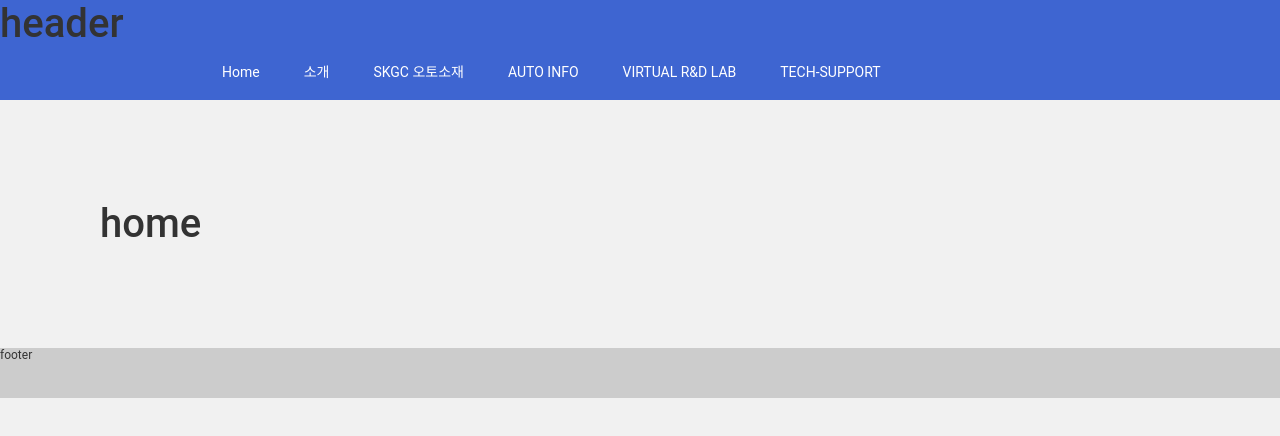
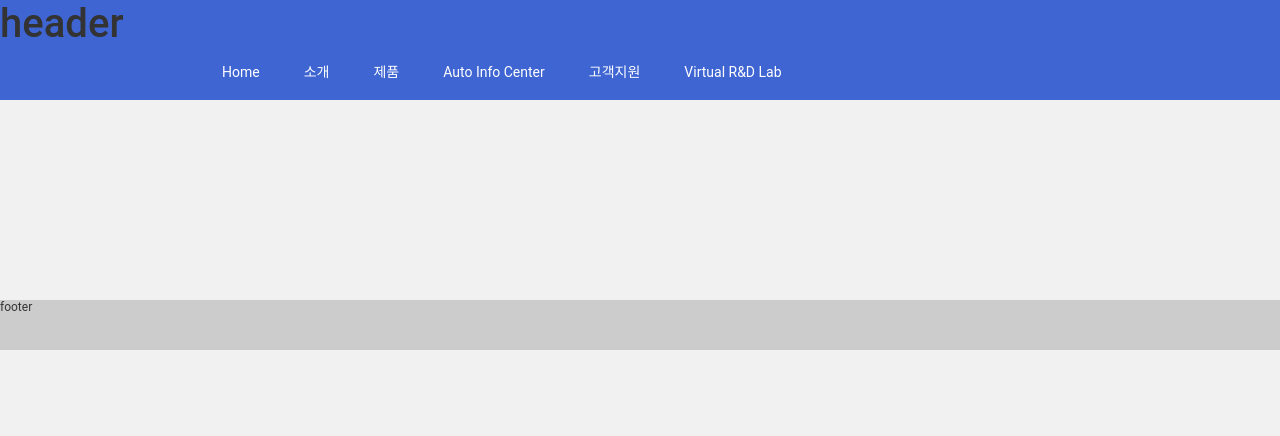
Before and after one commit to pit-ice/sam-frontend, a Vue app: page / in a window 1280 px wide. Shown: the top 436 px of the page. Built offline with nearby package versions, Linux system fonts and the light colour scheme.

Commit message:
파일구조,파일명변경

```diff
--- a/src/layout/LayoutNavi.vue
+++ b/src/layout/LayoutNavi.vue
@@ -1,12 +1,12 @@
 <template>
   <div class="nav">
     <ul>
-      <li><router-link to="/">Home</router-link></li>
-      <li><router-link to="/about">소개</router-link></li>
-      <li><router-link to="/auto">SKGC 오토소재</router-link></li>
-      <li><router-link to="/info">AUTO INFO</router-link></li>
-      <li><router-link to="/virtual">VIRTUAL R&D LAB</router-link></li>
-      <li><router-link to="/tech">TECH-SUPPORT</router-link></li>
+      <li><router-link to="/home">Home</router-link></li>
+      <li><router-link to="/introduce/SV">소개</router-link></li>
+      <li><router-link to="/product/Search">제품</router-link></li>
+      <li><router-link to="/autoic/Company">Auto Info Center</router-link></li>
+      <li><router-link to="/support/Notice">고객지원</router-link></li>
+      <li><router-link to="/vrdlab/Introduce">Virtual R&D Lab</router-link></li>
     </ul>
   </div>
 </template>
--- a/src/router.js
+++ b/src/router.js
@@ -5,34 +5,34 @@ Vue.use(VueRouter);
 
 const routes = [
   {
-    path: '/',
+    path: '/home',
     name: 'Home',
     component: () => import('Views/Home.vue'),
   },
   {
-    path: '/about',
-    name: 'About',
-    component: () => import('Views/About.vue'),
+    path: '/introduce/SV',
+    name: 'SV',
+    component: () => import('Views/introduce/SV.vue'),
   },
   {
-    path: '/auto',
-    name: 'Auto',
-    component: () => import('Views/Auto.vue'),
+    path: '/product/Search',
+    name: 'Search',
+    component: () => import('Views/product/Search.vue'),
   },
   {
-    path: '/info',
-    name: 'Info',
-    component: () => import('Views/Info.vue'),
+    path: '/autoic/Company',
+    name: 'Company',
+    component: () => import('Views/autoic/Company.vue'),
   },
   {
-    path: '/virtual',
-    name: 'Virtual',
-    component: () => import('Views/Virtual.vue'),
+    path: '/support/Notice',
+    name: 'Notice',
+    component: () => import('Views/support/Notice.vue'),
   },
   {
-    path: '/tech',
-    name: 'Tech',
-    component: () => import('Views/Tech.vue'),
+    path: '/vrdlab/Introduce',
+    name: 'Introduce',
+    component: () => import('Views/vrdlab/Introduce.vue'),
   },
 ];
 
--- a/src/views/Home.vue
+++ b/src/views/Home.vue
@@ -1,5 +1,24 @@
 <template>
-  <div class="home">
-    <h1>home</h1>
+  <div class="wrap-home">
+    <div class="machine-learninig">
+      <VueSlickCarousel :arrows="true" :dots="true">
+        <div>1</div>
+        <div>2</div>
+        <div>3</div>
+        <div>4</div>
+      </VueSlickCarousel>
+    </div>
   </div>
 </template>
+
+<script>
+import VueSlickCarousel from 'vue-slick-carousel';
+import 'vue-slick-carousel/dist/vue-slick-carousel.css';
+// optional style for arrows & dots
+import 'vue-slick-carousel/dist/vue-slick-carousel-theme.css';
+
+export default {
+  name: 'MyComponent',
+  components: { VueSlickCarousel },
+};
+</script>
--- a/src/views/Info.vue
+++ b/src/views/autoic/Company.vue
@@ -1,5 +1,5 @@
 <template>
   <div class="info">
-    <h1>info</h1>
+    <h1>Auto산업 업체 정보</h1>
   </div>
 </template>
--- a/src/views/About.vue
+++ b/src/views/introduce/SV.vue
@@ -1,6 +1,6 @@
 <template>
   <div class="about">
-    <h1>소개</h1>
-    <div>소개</div>
+    <h1>SKGC SV</h1>
+    <div>introduce</div>
   </div>
 </template>
--- a/src/views/Auto.vue
+++ b/src/views/product/Search.vue
@@ -1,6 +1,6 @@
 <template>
   <div class="auto">
-    <h1>auto</h1>
+    <h1>제품 검색</h1>
     <div>
       <b-tabs content-class="mt-3">
         <b-tab title="First" active><p>I'm the first tab</p></b-tab>
--- a/src/views/Tech.vue
+++ b/src/views/support/Notice.vue
@@ -1,5 +1,5 @@
 <template>
   <div class="tech">
-    <h1>tech</h1>
+    <h1>공지사항</h1>
   </div>
 </template>
--- a/src/views/Virtual.vue
+++ b/src/views/vrdlab/Introduce.vue
@@ -1,5 +1,5 @@
 <template>
   <div class="virtual">
-    <h1>virtual</h1>
+    <h1>V R&D Lab 소개</h1>
   </div>
 </template>
```
